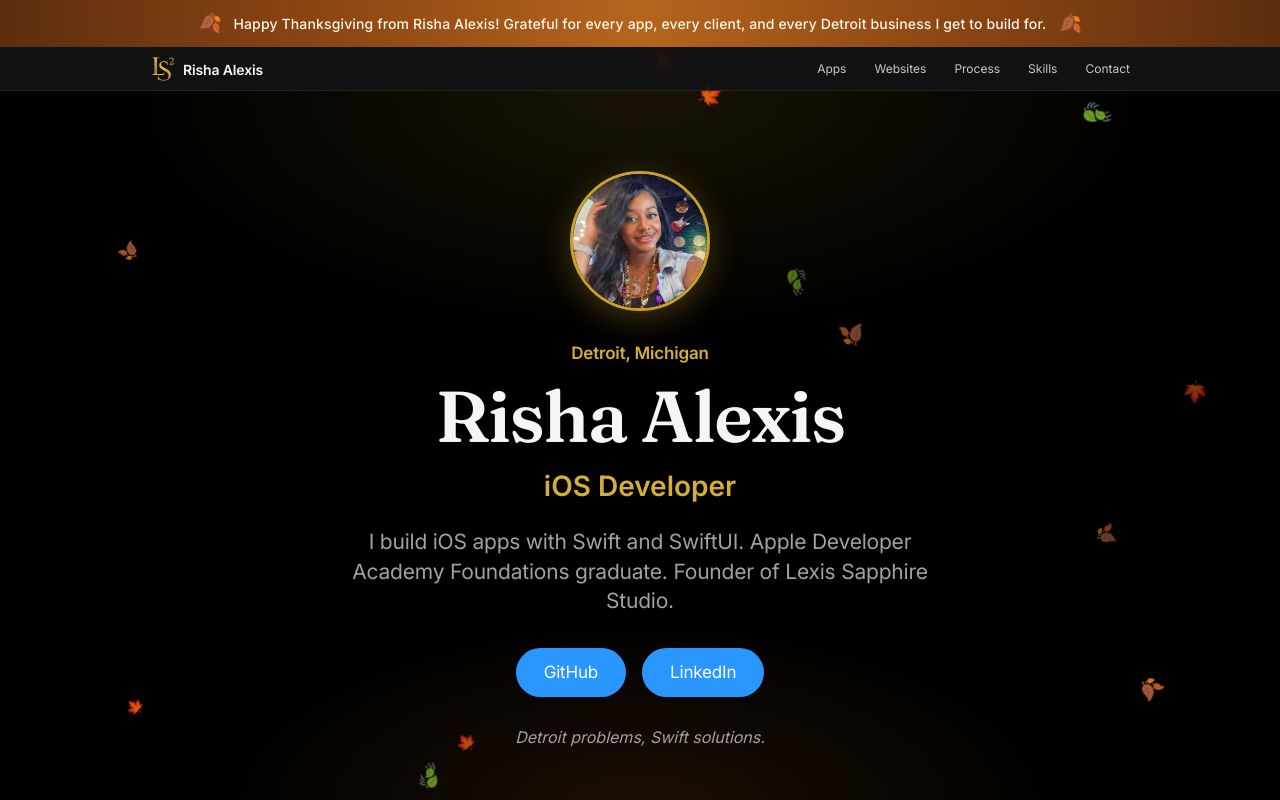
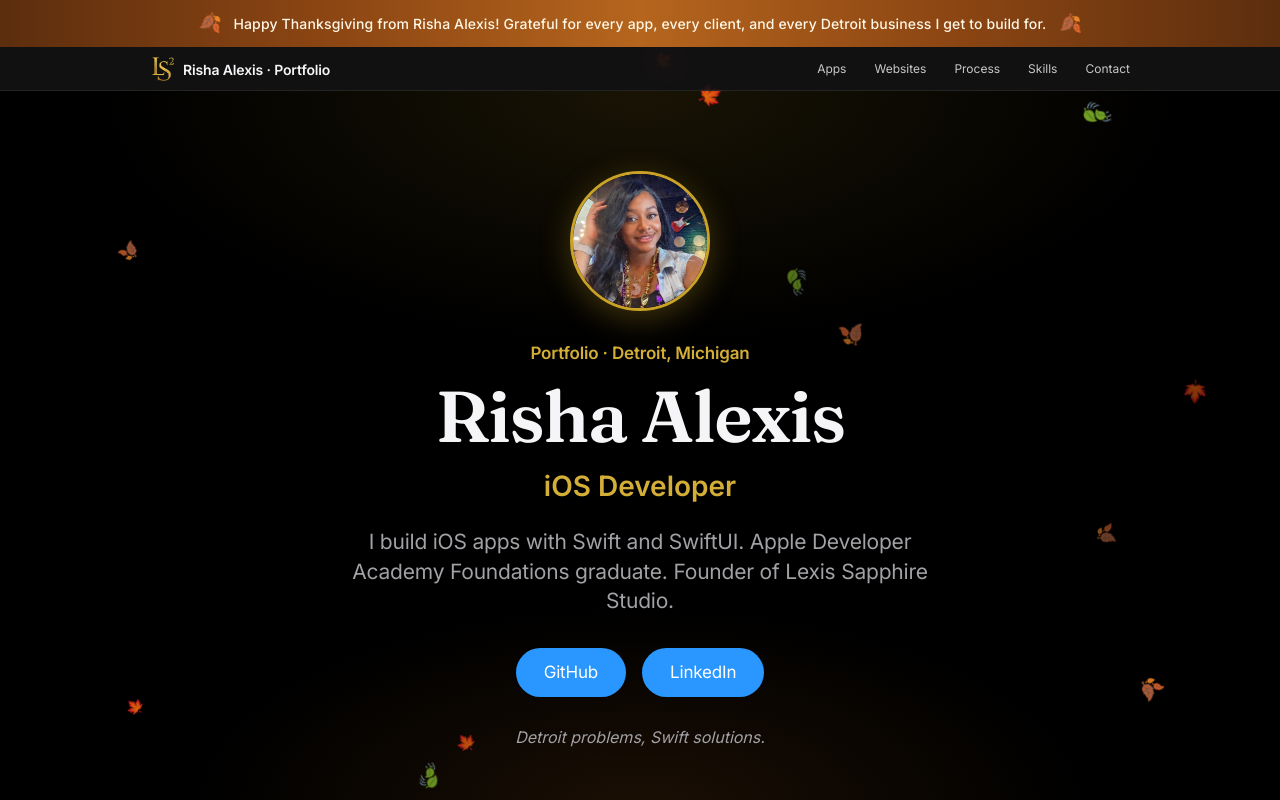
Before and after one commit to RISHAOFFICIAL/portfolio, a plain HTML site: page index.html in a window 1280 px wide. Shown: the top 800 px of the page. Drawn offline with Linux system fonts and the light colour scheme.

Commit message:
Add Portfolio label to nav brand and hero eyebrow so the site is clearly identified

```diff
--- a/index.html
+++ b/index.html
@@ -31,7 +31,7 @@
   <div class="nav-inner">
     <a href="#" class="logo" aria-label="Risha Alexis home">
       <img class="logo-mark" src="ls2-monogram.png" alt="" width="26" height="28">
-      <span>Risha Alexis</span>
+      <span>Risha Alexis · Portfolio</span>
     </a>
     <div class="nav-links">
       <a href="#apps">Apps</a>
@@ -46,7 +46,7 @@
 <header class="hero">
   <div class="hero-content">
     <img class="hero-photo" src="risha-founder.jpg" alt="Risha Alexis, iOS developer in Detroit">
-    <p class="hero-eyebrow">Detroit, Michigan</p>
+    <p class="hero-eyebrow">Portfolio · Detroit, Michigan</p>
     <h1>Risha Alexis</h1>
     <p class="hero-title">iOS Developer</p>
     <p class="hero-bio">I build iOS apps with Swift and SwiftUI. Apple Developer Academy Foundations graduate. Founder of Lexis Sapphire Studio.</p>
```
